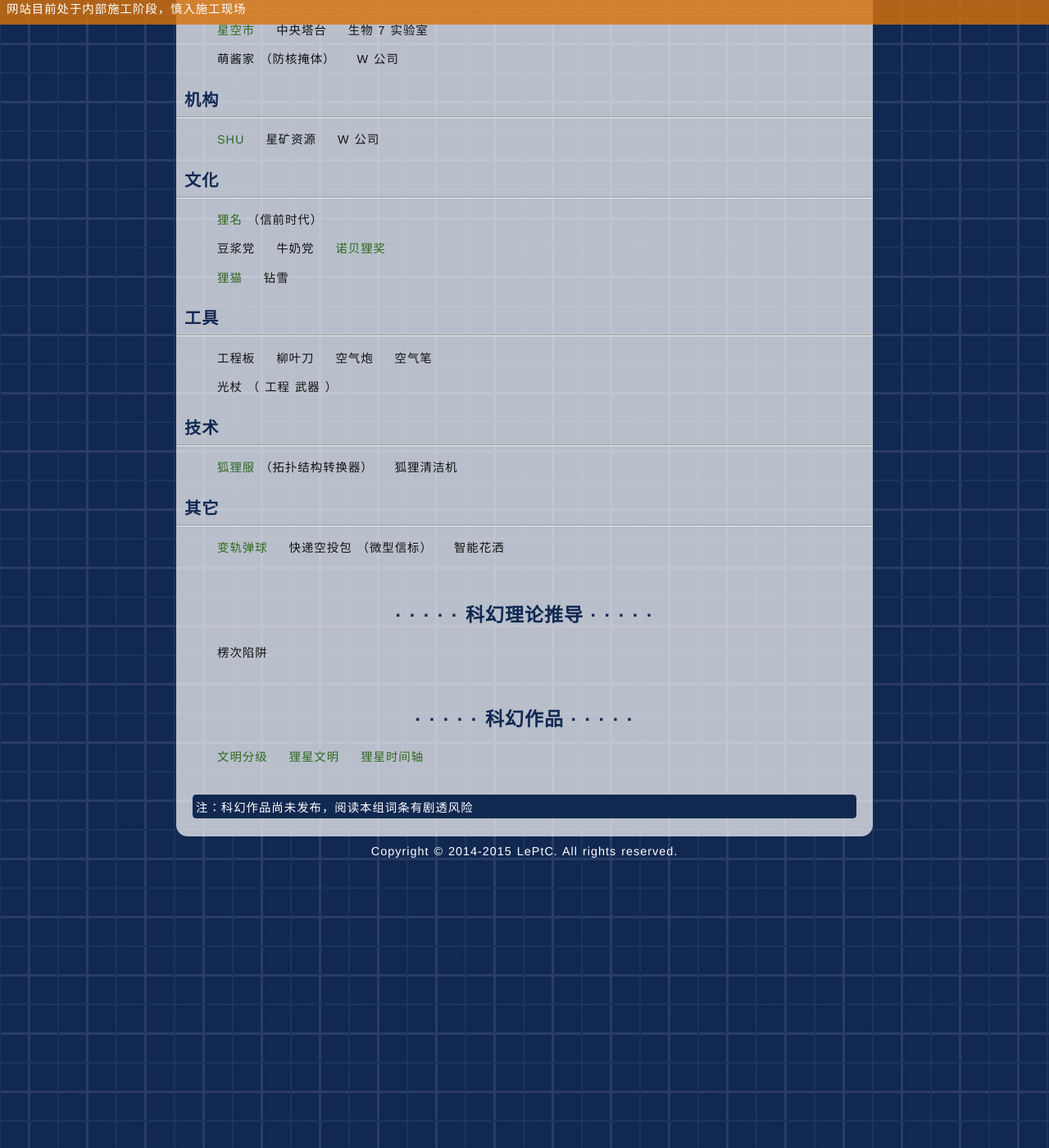
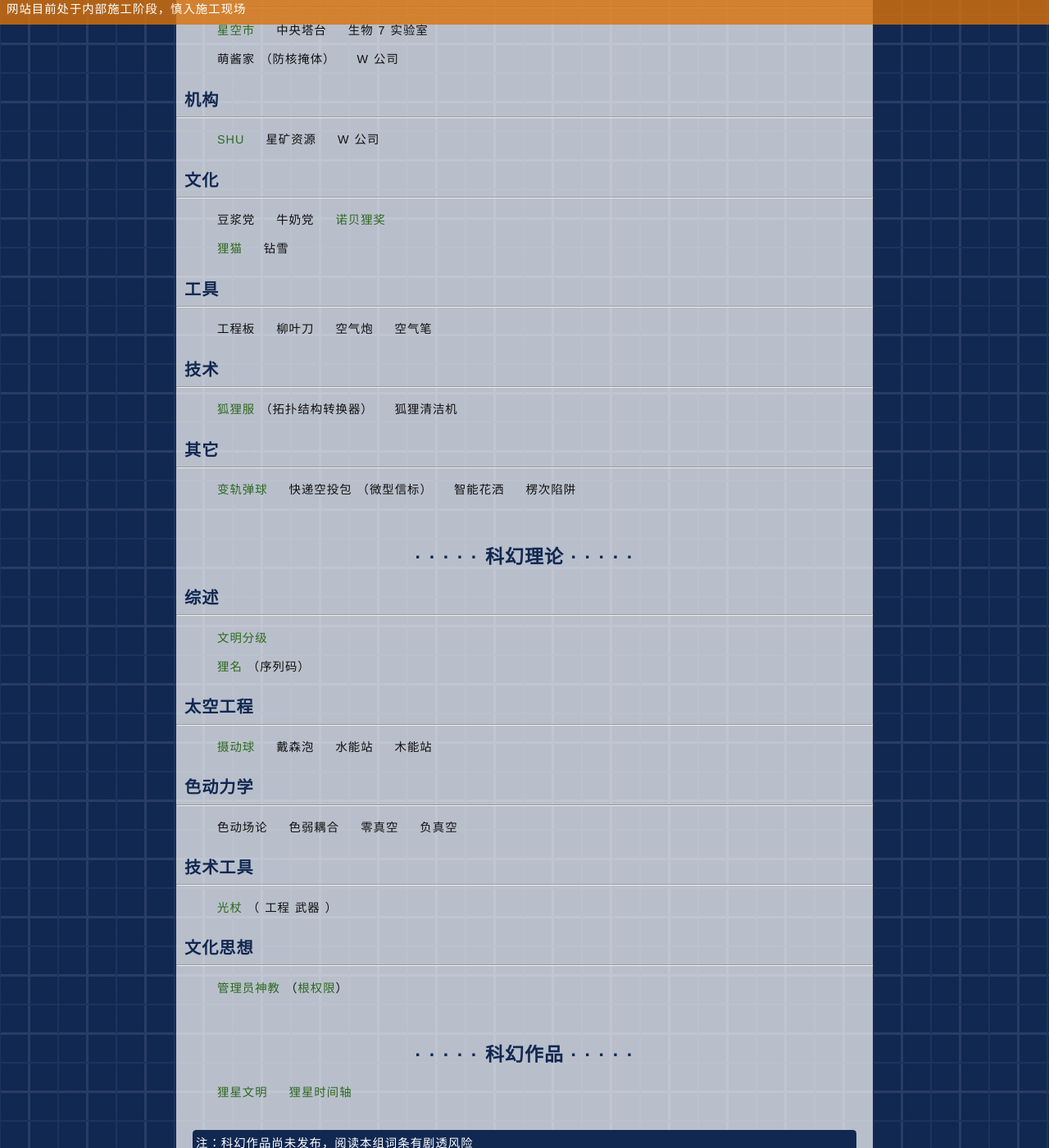
Before and after one commit to LePtC/LePtC.github.io, a Jekyll site: the page built from wiki/index.html, in a window 1280 px wide and 1400 px high, scrolled down 905 px. Shown: the whole window at 82% size. Built offline with Jekyll 4.4.1, drawn with Linux system fonts in a browser that asks for light colours; Markdown is read by kramdown in place of the engine named in the settings; formulas are drawn with MathJax 3; comment, search, counter and statistics services are not loaded; some of the changed text lies outside the part shown.

Commit message:
upload scific theory

```diff
--- a/index.html
+++ b/index.html
@@ -75,6 +75,10 @@ title: LePtC
   <td style="color:#444">考试周，预计完结狸笔记群论、信息</td>
 </tr>
 
+<tr>
+  <td>2015.06.13</td>
+  <td>「<a href="/wiki/index.html#科幻理论">科幻理论</a>」组加入百科词条</td>
+</tr>
 <tr>
   <td>2015.06.09</td>
   <td><a href="popsci/">看不懂主页</a>分组，s2p6 电子自旋的民科狸解 发布 <a href="http://www.zhihu.com/question/26677689/answer/50619590">↗</a></td>
--- a/wiki/index.html
+++ b/wiki/index.html
@@ -37,9 +37,9 @@ title: 主页
 <ul><p>四头身人物组：</p>
 	<li><a href="moedale/">萌大狸</a></li>
   <li><a href="moeyale/">萌芽狸</a></li>
-  <li>萌理狸</li>
 </ul>
 <!-- <ul>
+  <li>萌理狸</li>
   <li>致子狸</li>
   <li>靛紫狸</li>
   <li>赤狸狸</li>
@@ -100,9 +98,6 @@ title: 主页
 
 <div class="active">
 <ul>
-  <li><a href="lename/">狸名</a> （信前时代）</li>
-</ul>
-<ul>
   <li>豆浆党</li>
   <li>牛奶党</li>
   <li><a href="nobeleprize/">诺贝狸奖</a></li>
@@ -125,9 +120,6 @@ title: 主页
   <li>空气炮</li>
   <li>空气笔</li>
 </ul>
-<ul>
-  <li>光杖 （ 工程 武器 ）</li>
-</ul>
 </div>
 
 {% include header.html param="技术" %}
@@ -146,25 +138,77 @@ title: 主页
 	<li><a href="collisionpoweredtransportball/">变轨弹球</a></li>
   <li>快递空投包 （微型信标）</li>
   <li>智能花洒</li>
+  <li>楞次陷阱</li>
 </ul>
 </div>
 
 
 
-{% include cheader.html param="科幻理论推导" %}
+{% include cheader.html param="科幻理论" %}
+
+{% include header.html param="综述" %}
 
 <div class="active">
 <ul>
-  <li>楞次陷阱</li>
+  <li><a href="civillevel/">文明分级</a></li>
+</ul>
+<ul>
+  <li><a href="lename/">狸名</a>
+  （<a href="lename/index.html#序列码"></a>序列码）</li>
 </ul>
 </div>
+
+{% include header.html param="太空工程" %}
+
+<div class="active">
+<ul>
+  <li><a href="perturbationstar">摄动球</a></li>
+  <li>戴森泡</li>
+  <li>水能站</li>
+  <li>木能站</li>
+</ul>
+</div>
+
+{% include header.html param="色动力学" %}
+
+<div class="active">
+<ul>
+  <li>色动场论</li>
+  <li>色弱耦合</li>
+  <li>零真空</li>
+  <li>负真空</li>
+</ul>
+</div>
+
+{% include header.html param="技术工具" %}
+
+<div class="active">
+<ul>
+  <li><a href="lightwand/">光杖</a> （ 工程 武器 ）</li>
+</ul>
+</div>
+
+{% include header.html param="文化思想" %}
+
+<div class="active">
+<ul>
+  <li><a href="adminism/">管理员神教</a>
+  （<a href="adminism/index.html#根权限">根权限</a>）</li>
+</ul>
+</div>
+
+
+
+
+
+
+
 
 
 {% include cheader.html param="科幻作品" %}
 
 <div class="active">
 <ul>
-  <li><a href="civillevel/">文明分级</a></li>
   <li><a href="lecivil/">狸星文明</a></li>
   <li><a href="timeline/">狸星时间轴</a></li>
   <!-- <li>狸星人物氏谱</li> -->
@@ -240,12 +284,6 @@ title: 主页
 
 <div class="active">
 <ul>
-  <li>色动力学</li>
-  <li>色动场论</li>
-  <li>零真空</li>
-  <li>负真空</li>
-</ul>
-<ul>
   <li>夸克电池</li>
   <li>物理学圣剑</li>
 </ul>
--- a/wiki/lightwand/index.html
+++ b/wiki/lightwand/index.html
@@ -10,7 +10,9 @@ title: 光杖
 
 <div class="content">
 	<a title="光杖"><img src="/css/picplace.png" alt="光杖" class="wiki" style="width: 200px;"></a>
-	<p>光杖（Light Wand），一种高度集成化的手持微型加速器，能够产生常用的光束或粒子束。通常为声控操作、加速度感应操作，有的型号支持脑电波操作。</p>
-  <p>个人工具危险等级：A 级</p>
+	<p>光杖（Light Wand），一种高度集成化的个人用手持微型加速器。外形为一个圆形，延伸出一条切线，圆形部分为同步回旋加速器，切线段为直线加速器</p>
+  <p>个人工具分级：光杖一般为工程级，但邓布狸曾将其升级为武器级。</p>
+  <p>用途：光杖能够产生常用的光束或粒子束，可用于照明，切割，触发。回旋部分可产生调制的电磁波，相当于一个小型基站。
+  <p>用法：通常为声控操作、加速度感应操作，有的型号支持脑电波操作（邓布狸）。</p>
 	<br />
 </div>
```
Also changed, not shown: other parts of wiki/index.html (+0 -2 lines), wiki/0/index.html (added, +15 -0 lines), wiki/adminism/index.html (added, +33 -0 lines), wiki/civillevel/index.html (+14 -11 lines), wiki/lename/index.html (+6 -5 lines), wiki/perturbationstar/index.html (added, +26 -0 lines).
